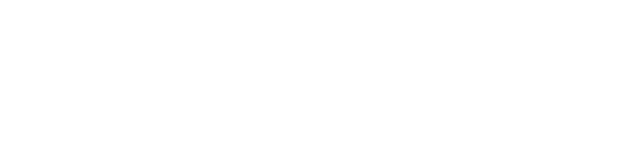
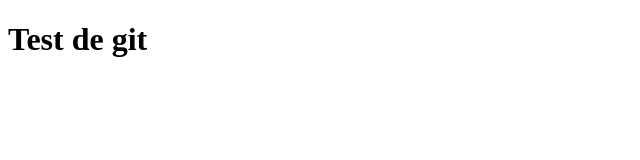
Before and after one commit to WebGE/test1, a plain HTML site: page index.html in a window 1280 px wide. Shown: the whole page, without its empty margins (0-640 px from the left). Drawn offline with Linux system fonts and the light colour scheme.

Commit message:
index.html ajout d'un titre

```diff
--- a/index.html
+++ b/index.html
@@ -6,6 +6,6 @@
     <title>Document</title>
 </head>
 <body>
-
+    <h1>Test de git</h1>
 </body>
 </html>
```
